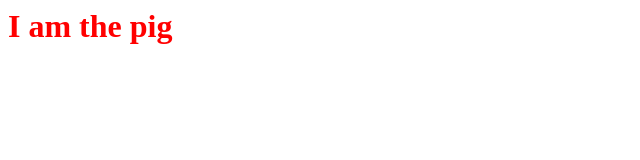
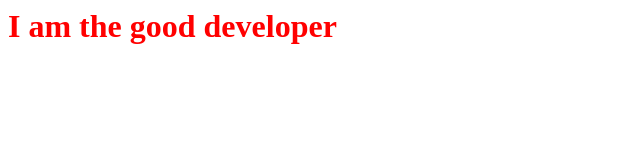
Before and after one commit to abhikapila/demo-gh-pages, a plain HTML site: page index.html in a window 1280 px wide. Shown: the whole page, without its empty margins (0-640 px from the left). Drawn offline with Linux system fonts and the light colour scheme.

Commit message:
Update index.html

```diff
--- a/index.html
+++ b/index.html
@@ -2,7 +2,7 @@
 <head></head>
 
 <body>
-  <h1 style="color:red; font-weight: bolder">I am the pig</h1>
+  <h1 style="color:red; font-weight: bolder">I am the good developer</h1>
 </body>
 
 </html>
```
